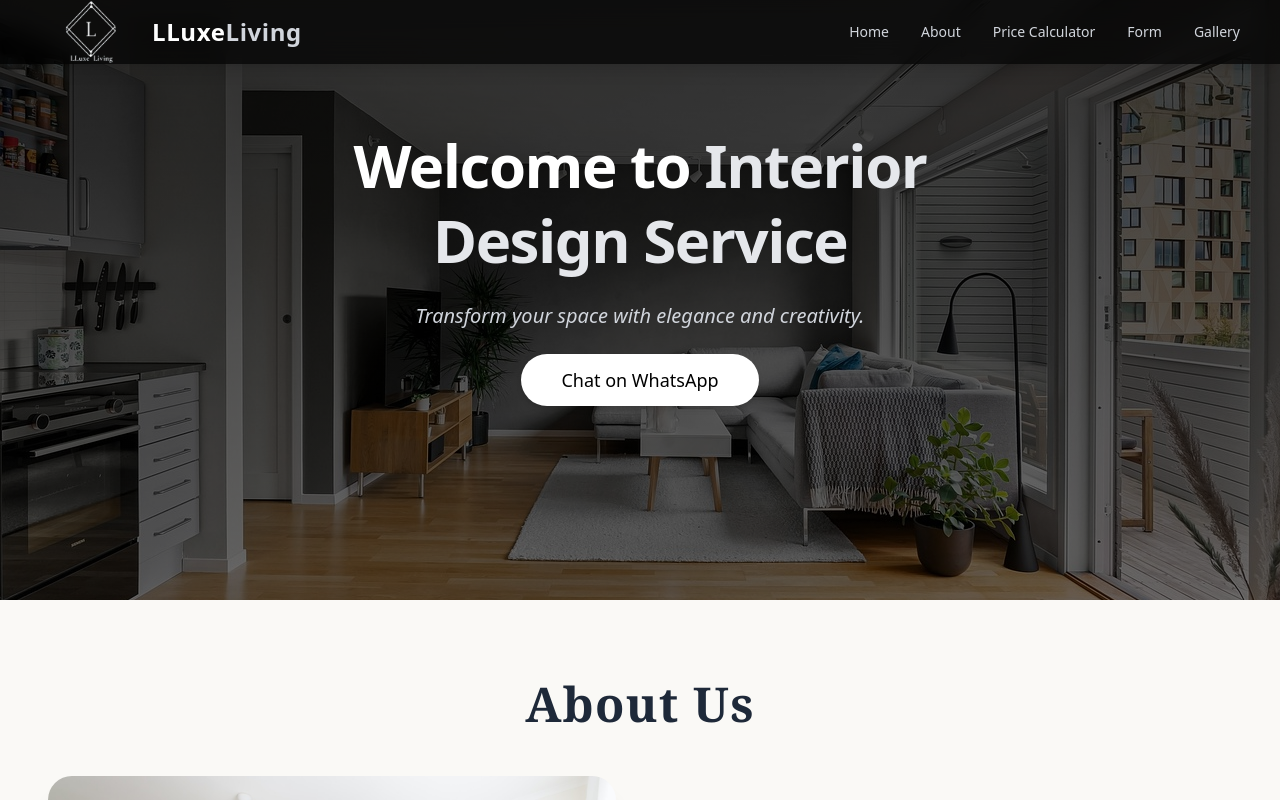
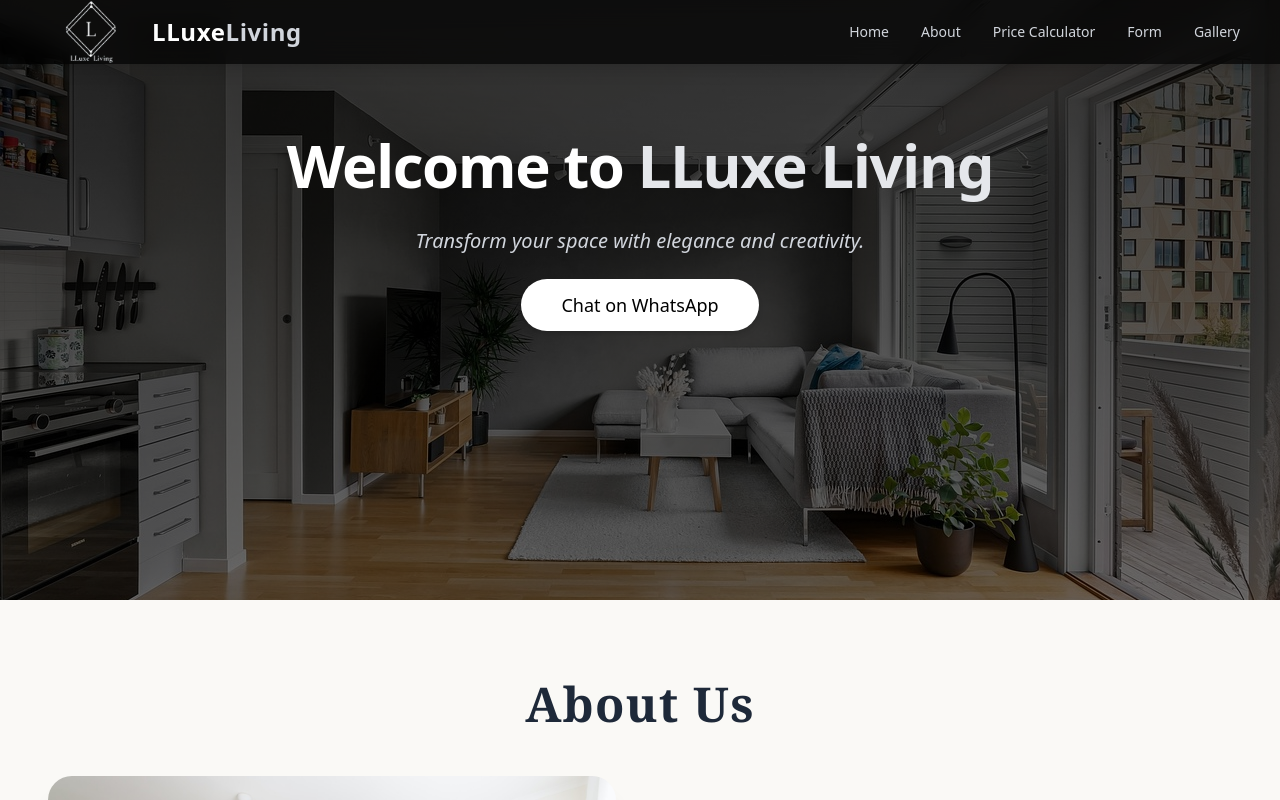
Before and after one commit to tanu0604/Interior, a React (Vite) app: page / in a window 1280 px wide. Shown: the top 800 px of the page. Built offline with nearby package versions, Linux system fonts and the light colour scheme.

Commit message:
Update Home.jsx

```diff
--- a/src/components/Home/Home.jsx
+++ b/src/components/Home/Home.jsx
@@ -45,7 +45,7 @@ export default function Home() {
               transition={{ duration: 0.6 }}
             >
               Welcome to{" "}
-              <span className="text-gray-200">Interior Design Service</span>
+              <span className="text-gray-200">LLuxe Living</span>
             </motion.h1>
 
             {/* Subheading */}
```
